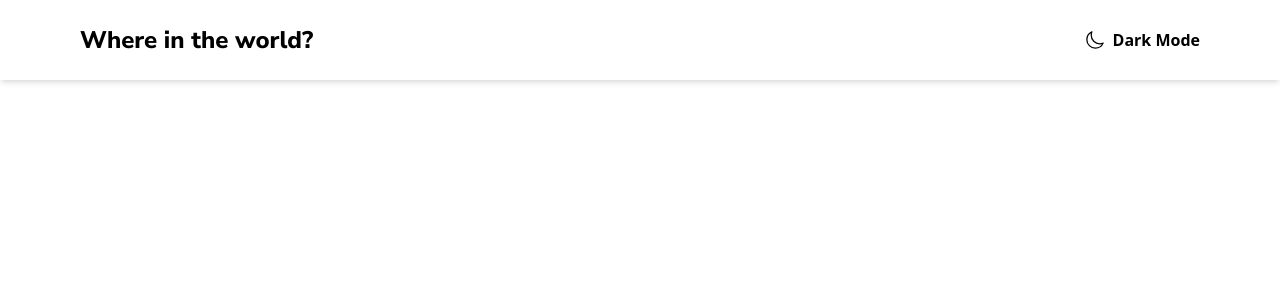
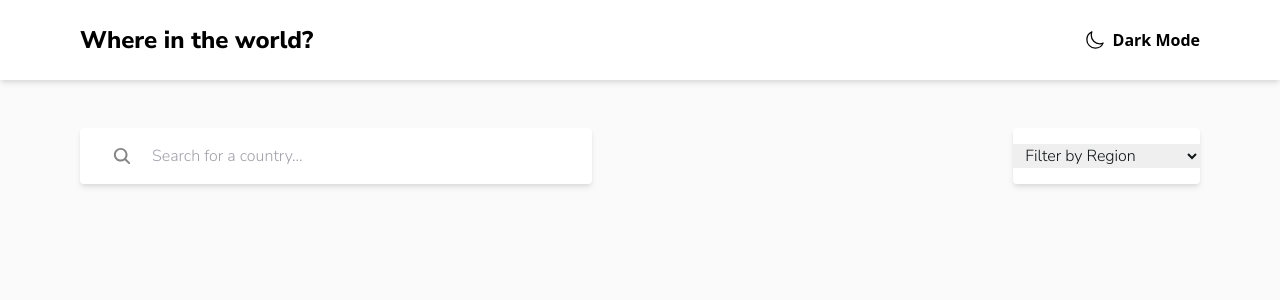
Before and after one commit to Hikmahx/rest-countries-api-finder, a React (Create React App) app: page / in a window 1280 px wide. Shown: the top 300 px of the page. Built offline with nearby package versions, Linux system fonts and the light colour scheme.

Commit message:
filter and search imported

```diff
--- a/src/components/Main.js
+++ b/src/components/Main.js
@@ -1,10 +1,16 @@
 import React from 'react'
+import Search from './Search'
+import Filter from './Filter'
 
 const Main = () => {
   return (
-    <div>
+    <main className="p-6 sm:px-8 md:px-12 xl:px-20 pt-12 h-screen">
+      <div className="input-wrapper flex flex-wrap items-center justify-between">
+        <Search/>
+        <Filter />
+      </div>
 
-    </div>
+    </main>
   )
 }
 
```
